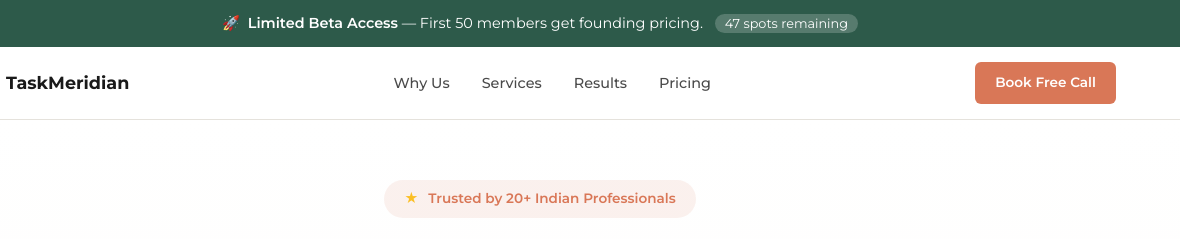
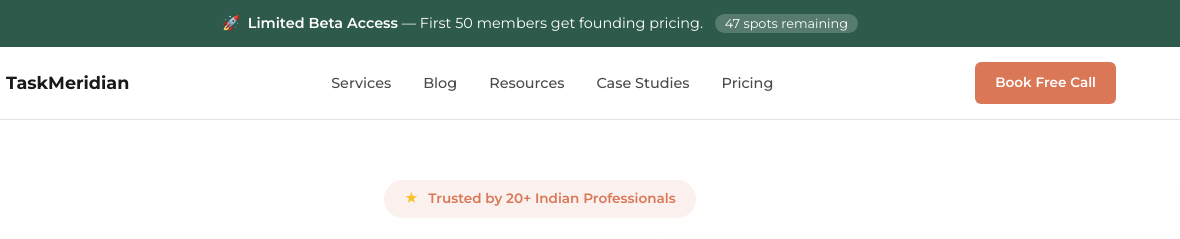
Before and after one commit to SkipAry/aisetupco, a plain HTML site: page index.html in a window 1280 px wide. Shown: the top 239 px of the page, 100-1280 px from the left. Drawn offline with Linux system fonts and the light colour scheme.

Commit message:
Fix navigation and footer links to include new pages

```diff
--- a/index.html
+++ b/index.html
@@ -140,10 +140,11 @@
                 <span>TaskMeridian</span>
             </a>
             <div class="nav-links">
-                <a href="#why-us">Why Us</a>
-                <a href="#services">Services</a>
-                <a href="#results">Results</a>
-                <a href="#pricing">Pricing</a>
+                <a href="index.html#services">Services</a>
+                <a href="blog.html">Blog</a>
+                <a href="resources.html">Resources</a>
+                <a href="case-studies.html">Case Studies</a>
+                <a href="index.html#pricing">Pricing</a>
             </div>
             <a href="#book" class="nav-cta">Book Free Call</a>
         </div>
@@ -1677,10 +1678,10 @@
                     <a href="#book">Book Call</a>
                 </div>
                 <div class="footer-links">
-                    <h4>Company</h4>
-                    <a href="#">About</a>
-                    <a href="#">Careers</a>
-                    <a href="#">Contact</a>
+                    <h4>Resources</h4>
+                    <a href="blog.html">Blog</a>
+                    <a href="resources.html">Tools & Templates</a>
+                    <a href="case-studies.html">Case Studies</a>
                 </div>
                 <div class="footer-links">
                     <h4>Legal</h4>
```
